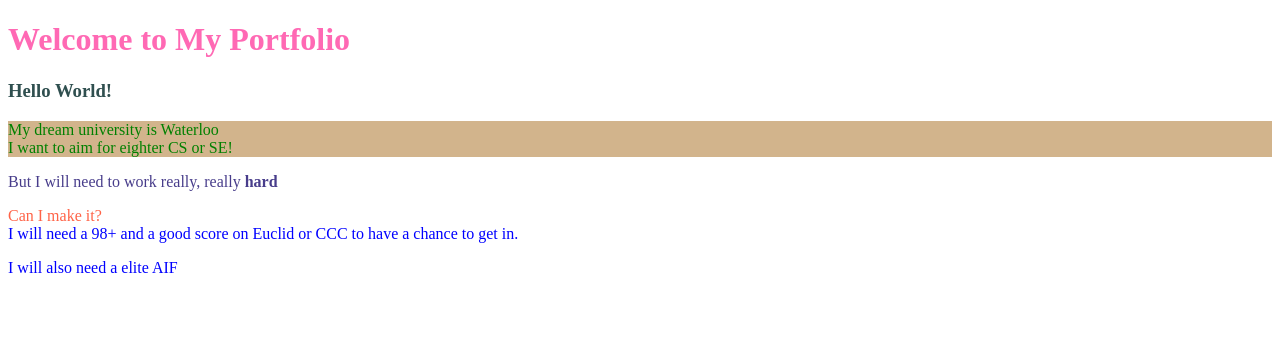
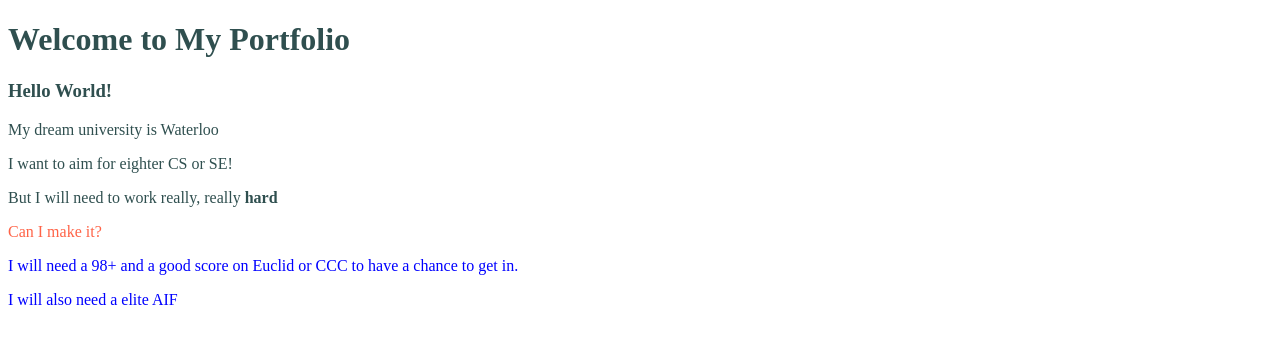
Before and after one commit to ayaan325/learning_css, a plain HTML site: page index.html in a window 1280 px wide. Drawn offline with Linux system fonts and the light colour scheme.

Commit message:
Added a few minor changes

```diff
--- a/index.html
+++ b/index.html
@@ -3,18 +3,19 @@
 <head>
     <meta charset="UTF-8">
     <meta name="viewport" content="width=device-width, initial-scale=1.0">
+<!-- first we need to link the css page to this page in our head section using the <link>-->
     <link rel="stylesheet" href="styles.css">
     <title>Ayaan's Portfolio</title>
 </head>
 <body>
     <h1>Welcome to My Portfolio</h1>
     <h3>Hello World!</h3>
-    <div class="waterloo">My dream university is Waterloo</div>
-    <div class="computer-science">I want to aim for eighter CS or SE!</div>
+    <p class="waterloo">My dream university is Waterloo</p>
+    <p class="computer-science">I want to aim for eighter CS or SE!</p>
     <p>But I will need to work really, really <strong>hard</strong></p>
-    <div id="important-text">Can I make it?</div>
+    <p id="important-text">Can I make it?</p>
 <div>
-    <div class="admission grades">I will need a 98+ and a good score on Euclid or CCC to have a chance to get in.</div>
+    <p class="admission grades">I will need a 98+ and a good score on Euclid or CCC to have a chance to get in.</p>
     <p class="admission aif">I will also need a elite AIF</p>
 </div>
 </body>
--- a/styles.css
+++ b/styles.css
@@ -1,26 +1,23 @@
+/* here is the universal selector by * */
 * {
-    color:darkslateblue
+    color:darkslategrey
 }
-/* this is a css comment; here is a id selector which can not be overwritten: */
+/* Here is a id selector which can not be overwritten: */
  #important-text {
     color:tomato
 }
+/* type selector to choose a specific element:*/
 
-h1 {
-    color:hotpink
-}
-
-h3 {
+p {
     color:darkslategrey
 }
-
+/* here is a class selector */
+.admission {
+    color:blue
+}
 /* here is a grouped selector: */
 .waterloo,
 .computer-science {
-    color: green;
-    background-color:tan;
+    color: white
+    background-color:black
 }
-
-.admission {
-    color:blue
-}
```
